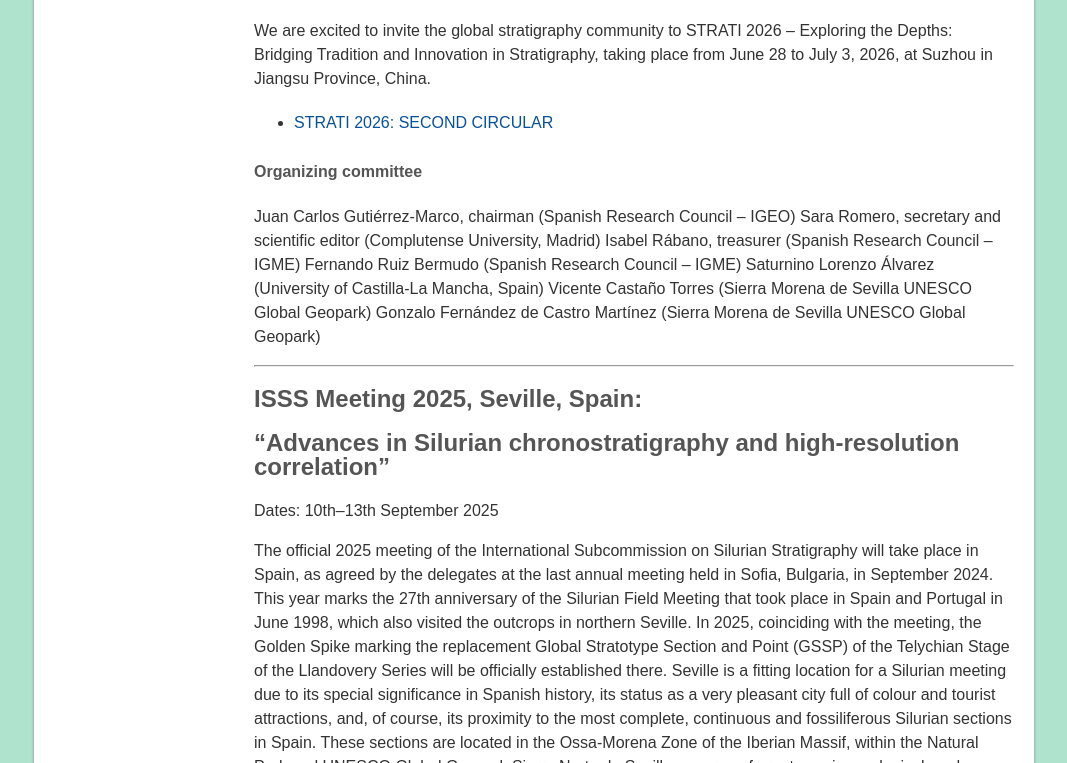
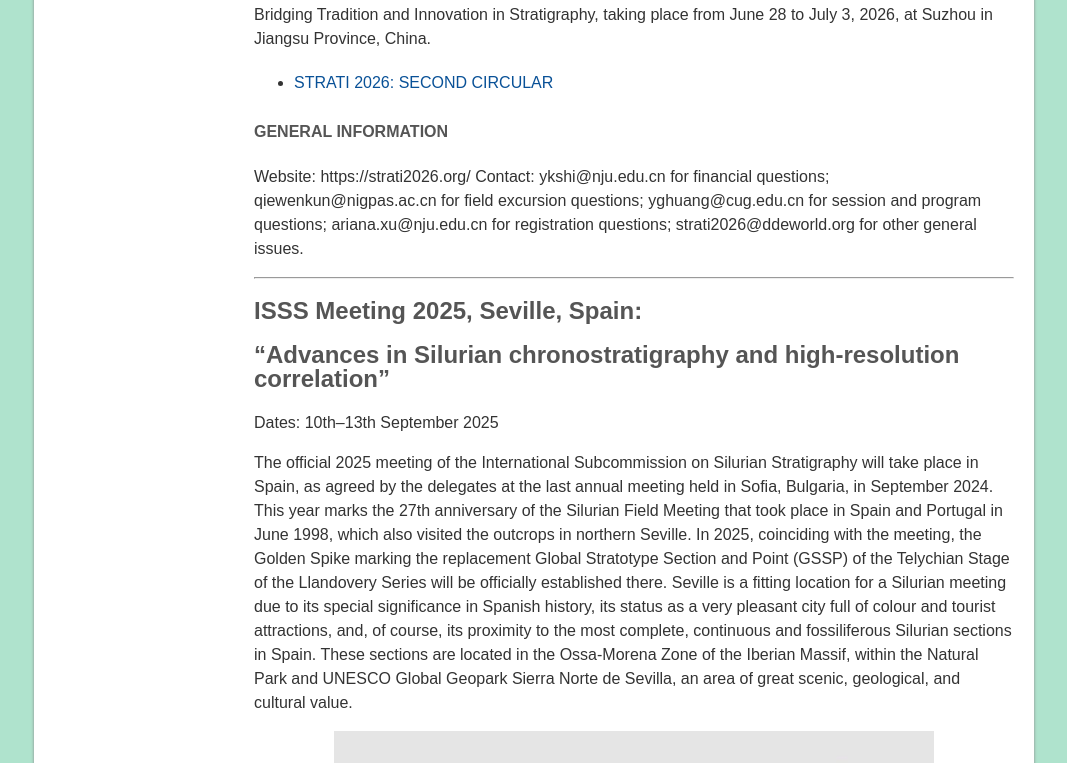
Before and after one commit to i-c-stratigraphy/subcommission-silurian, a Jekyll site: the page built from pages/meetings.md, in a window 1280 px wide and 900 px high, scrolled down 1672 px, cut to the strip 137-900 px from the top of the window. Shown: the whole strip, without its empty margins (106-1173 px from the left). Built offline with Jekyll 4.4.1, drawn with Linux system fonts in a browser that asks for light colours.

Commit message:
Update meetings.md

```diff
--- a/pages/meetings.md
+++ b/pages/meetings.md
@@ -35,7 +35,7 @@ We envision STRATI 2026 as a milestone in our collective progress. Over six days
 
 In the spirit of unity and discovery, we warmly invite researchers, educators, and policymakers worldwide. Let us seize this moment to forge partnerships that transcend borders and advance stratigraphy as a truly global endeavor. Join us in Suzhou to write the next chapter of our planet’s story—together.
 
-<div align=center> <img src="images/Strati2026.png" width="800" height="400"></div>
+<div align=center> <img src="images/Strati2026.png" width="800" height="360"></div>
 
 We are excited to invite the global stratigraphy community to STRATI 2026 – Exploring the Depths: Bridging Tradition and Innovation in Stratigraphy, taking place from June 28 to July 3, 2026, at Suzhou in Jiangsu Province, China.
 
@@ -43,15 +43,15 @@ We are excited to invite the global stratigraphy community to STRATI 2026 – Ex
 
 
 
-#### Organizing committee
-Juan Carlos Gutiérrez-Marco, chairman (Spanish Research Council – IGEO)
-Sara Romero, secretary and scientific editor (Complutense University, Madrid)
-Isabel Rábano, treasurer (Spanish Research Council – IGME)
-Fernando Ruiz Bermudo (Spanish Research Council – IGME)
-Saturnino Lorenzo Álvarez (University of Castilla-La Mancha, Spain)
-Vicente Castaño Torres (Sierra Morena de Sevilla UNESCO Global Geopark)
-Gonzalo Fernández de Castro Martínez (Sierra Morena de Sevilla UNESCO Global Geopark)
+#### GENERAL INFORMATION
 
+Website: https://strati2026.org/
+Contact:
+ykshi@nju.edu.cn for financial questions;
+qiewenkun@nigpas.ac.cn for field excursion questions;
+yghuang@cug.edu.cn for session and program questions;
+ariana.xu@nju.edu.cn for registration questions;
+strati2026@ddeworld.org for other general issues.
 
 
 ---
```
